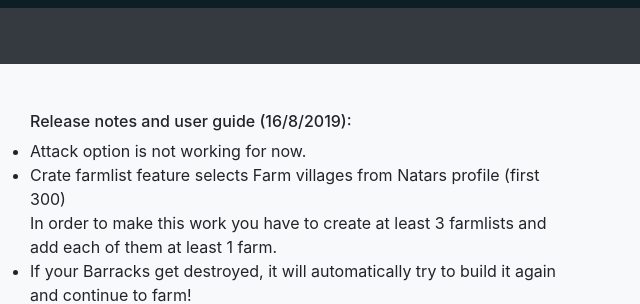
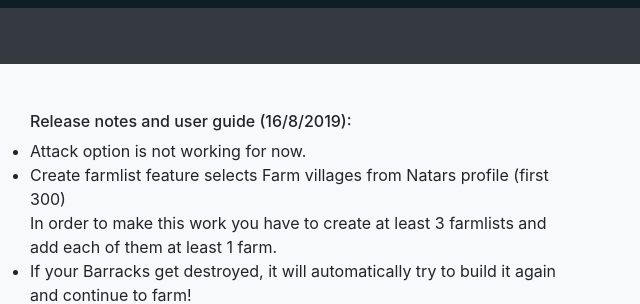
Before and after one commit to karaok1/TraviAnt-website, a website: page dist/index.html in a window 1280 px wide. Shown: the top 304 px of the page, 625-1265 px from the left. Drawn offline with nearby package versions, Linux system fonts and the light colour scheme; no server answers.

Commit message:
Fix typo

```diff
--- a/dist/index.html
+++ b/dist/index.html
@@ -317,7 +317,7 @@
                             <ul>
                                 <li>Attack option is not working for now.</li>
                                 <li>
-                                    Crate farmlist feature selects Farm villages from Natars profile (first 300)
+                                    Create farmlist feature selects Farm villages from Natars profile (first 300)
                                     <br>
                                     In order to make this work you have to create at least 3 farmlists and add each of them at least 1 farm.
                                 </li>
```
